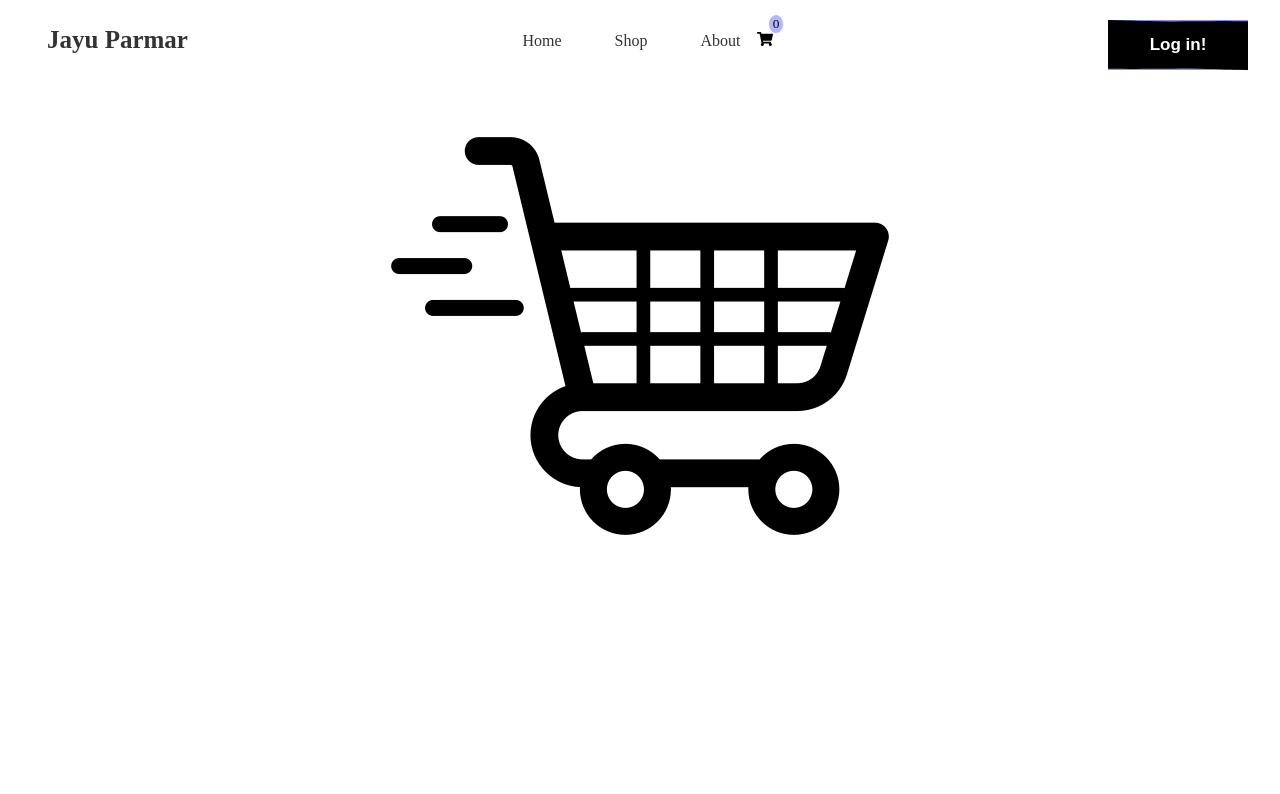
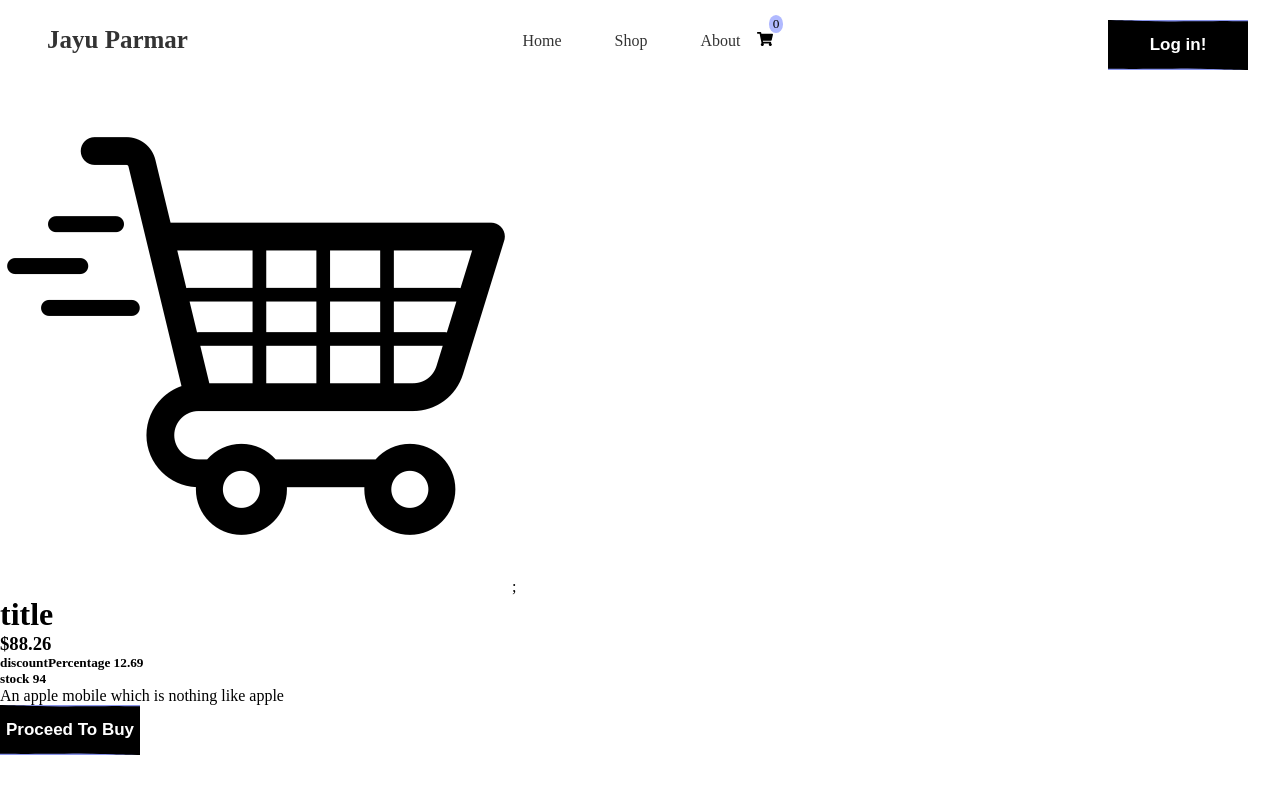
Before and after one commit to JAYPARMARRR/Shopsy-Ecommerce, a React (Vite) app: page /cart in a window 1280 px wide. Shown: the top 794 px of the page. Built offline with nearby package versions, Linux system fonts and the light colour scheme.

Commit message:
add new files

```diff
--- a/src/App.jsx
+++ b/src/App.jsx
@@ -11,6 +11,7 @@ import Cart from './Componentes/Cart';
 const App = () => {
   const[ cartItem , setcartItem] = useState([])
 
+  console.log(cartItem,">>>>>>");
   return (
     <div>
       <BrowserRouter>
--- a/src/Componentes/Cart.css
+++ b/src/Componentes/Cart.css
@@ -1,4 +1,58 @@
-#cart-img{
+
+
+
+
+#cart-buttun {
+    border: none;
+    width: 140px;
+    height: 50px;
+    color: #fff;
+    z-index: 1;
     display: flex;
-    margin: auto;
-}
+    background: #000;
+    position: relative;
+   }
+
+   #cart-buttun p {
+    margin: 0 auto;
+    align-self: center;
+    font-size: 17px;
+    font-weight: bold;
+    text-align: center;
+   }
+
+   #cart-buttun::after {
+    position: absolute;
+    content: "";
+    width: 100%;
+    z-index: -1;
+    height: 10%;
+    bottom: 0;
+    clip-path: polygon(0% 74%, 4% 75%, 8% 76%, 11% 77%, 15% 78%, 20% 78%, 25% 77%, 32% 77%, 37% 75%, 40% 74%, 43% 74%, 46% 73%, 52% 72%, 57% 72%, 65% 74%, 66% 75%, 71% 78%, 75% 82%, 81% 86%, 83% 88%, 88% 91%, 90% 94%, 94% 96%, 98% 98%, 100% 100%, 82% 100%, 0 100%);
+    background: #8792eb;
+    transition: 0.2s ease;
+   }
+
+   #cart-buttun::before {
+    position: absolute;
+    content: "";
+   /*   bottom: 80%; */
+    transform: rotate(180deg);
+    width: 100%;
+    height: 10%;
+    transition: 0.2s ease;
+   /*   bottom:; */
+    z-index: -1;
+    clip-path: polygon(0% 74%, 4% 75%, 8% 76%, 11% 77%, 15% 78%, 20% 78%, 25% 77%, 32% 77%, 37% 75%, 40% 74%, 43% 74%, 46% 73%, 52% 72%, 57% 72%, 65% 74%, 66% 75%, 71% 78%, 75% 82%, 81% 86%, 83% 88%, 88% 91%, 90% 94%, 94% 96%, 98% 98%, 100% 100%, 82% 100%, 0 100%);
+    background: #8792eb;
+   }
+
+   #cart-buttun:hover::after {
+    clip-path: polygon(0 30%, 9% 34%, 7% 39%, 11% 43%, 13% 33%, 17% 30%, 24% 34%, 25% 35%, 30% 31%, 30% 38%, 39% 33%, 35% 43%, 43% 45%, 55% 46%, 65% 74%, 67% 66%, 81% 57%, 75% 82%, 81% 86%, 83% 88%, 88% 91%, 90% 94%, 94% 96%, 98% 98%, 100% 100%, 82% 100%, 0 100%);
+    height: 80%;
+   }
+
+   #cart-buttun:hover::before {
+    clip-path: polygon(0 30%, 9% 34%, 7% 39%, 11% 43%, 13% 33%, 17% 30%, 24% 34%, 25% 35%, 30% 31%, 30% 38%, 39% 33%, 35% 43%, 43% 45%, 55% 46%, 65% 74%, 67% 66%, 81% 57%, 75% 82%, 81% 86%, 83% 88%, 88% 91%, 90% 94%, 94% 96%, 98% 98%, 100% 100%, 82% 100%, 0 100%);
+    height: 80%;
+   }
--- a/src/Componentes/Cart.jsx
+++ b/src/Componentes/Cart.jsx
@@ -1,15 +1,32 @@
-import './Cart.css';
-import cartImg from "../Componentes/img/5465858.png"
-import React from 'react'
+import "./Cart.css";
+import cartImg from "../Componentes/img/5465858.png";
+import React from "react";
+{
+  /* <img src={cartImg} alt="Not"  id='cart-img'/>      */
+}
 
 const Cart = () => {
   return (
     <div>
+      <div>
+        <div>
+          <img src={cartImg} alt="Not" />;
+        </div>
+        {/* ///////////////////////////////////////////////////////////////////// */}
+        <div>
+          <h1>title</h1>
+            <h3>$88.26</h3>
+            <h5>discountPercentage <span>12.69</span></h5>
+            <h5>stock <span>94</span></h5>
 
-      <img src={cartImg} alt="Not"  id='cart-img'/>
+            <p>An apple mobile which is nothing like apple</p>
+          </div>
+          <button id="cart-buttun">
+            <p>Proceed To Buy</p>
+          </button>
+        </div>
+      </div>
+  );
+};
 
-    </div>
-  )
-}
-
-export default Cart
+export default Cart;
--- a/src/Componentes/Shop.jsx
+++ b/src/Componentes/Shop.jsx
@@ -36,7 +36,6 @@ const Shop = ({setcartItem}) => {
   };
 
   const AddCart =  (a)=>{
-    // console.log("Id>>>>>>", [a]);
     setcartItem((Itemss) => [...Itemss, a]);
   }
 
@@ -60,7 +59,7 @@ const Shop = ({setcartItem}) => {
             <div className="tow-button-main">
               <button onClick={() => navigate('/item', {state:item.id})} id="btn1"><p>Details</p></button>
 
-              <button id="btn2" onClick={ ()=>AddCart(item.id)}><p>Add to cart</p></button>
+              <button id="btn2" onClick={ ()=>AddCart(item)}><p>Add to cart</p></button>
             </div>
 
           </div>
```
